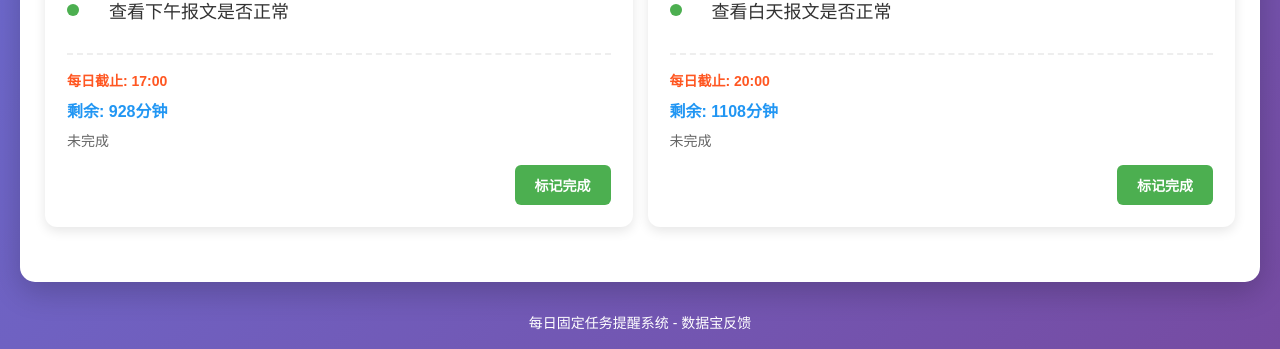
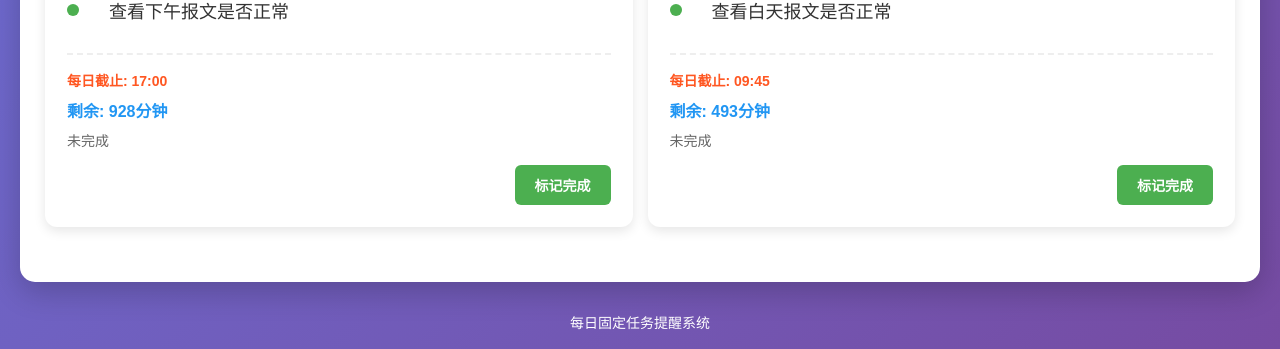
Before and after one commit to 010328ww/task-list, a plain HTML site: page index.html in a window 1280 px wide. Shown: the part 1263-1612 px from the top of the page. Drawn offline with Linux system fonts and the light colour scheme.

Commit message:
Update index.html

```diff
--- a/index.html
+++ b/index.html
@@ -3,7 +3,7 @@
 <head>
     <meta charset="UTF-8">
     <meta name="viewport" content="width=device-width, initial-scale=1.0">
-    <title>每日固定任务 - 数据宝反馈</title>
+    <title>每日固定任务</title>
     <style>
         body {
             font-family: 'Arial', sans-serif;
@@ -406,7 +406,7 @@
     </div>
 
     <div class="footer">
-        每日固定任务提醒系统 - 数据宝反馈
+        每日固定任务提醒系统
     </div>
 
     <script>
@@ -520,7 +520,7 @@
                 {
                     id: 'check-daytime-report',
                     name: '查看白天报文是否正常',
-                    deadlineTime: '20:00', // 每天晚上20:00
+                    deadlineTime: '09:45', // 每天晚上20:00
                     completed: false,
                     completedTime: null
                 }
```
